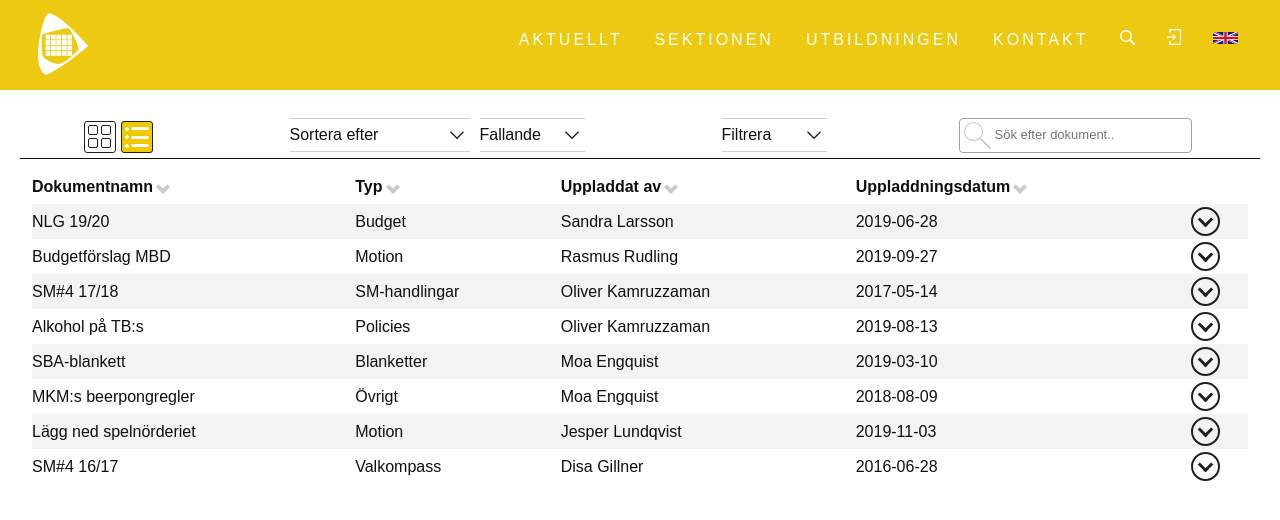
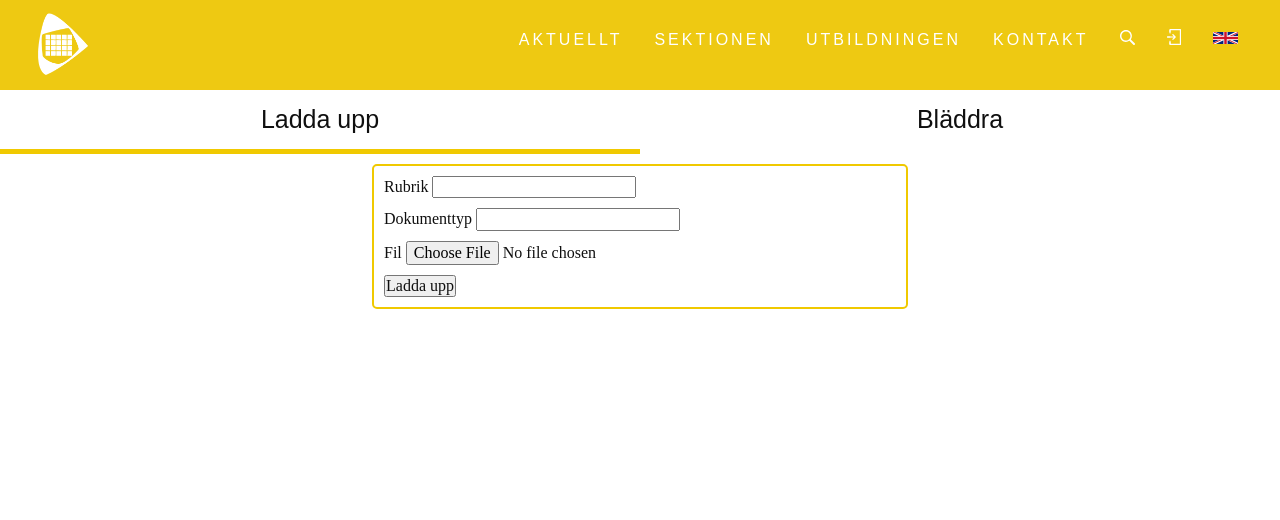
Before and after one commit to medieteknik-kth/medieteknik.com, a React (Create React App) app in the folder app/: page /documents in a window 1280 px wide. Shown: the top 520 px of the page. Built offline with nearby package versions, Linux system fonts and the light colour scheme.

Commit message:
Fixat så att man kan växla mellan att lägga upp dokument och att titta på dokument.

```diff
--- a/app/src/Components/Document/Document.js
+++ b/app/src/Components/Document/Document.js
@@ -2,6 +2,7 @@ import React, { Component } from 'react';
 import './ViewDocuments.js';
 import ViewDocuments from './ViewDocuments.js';
 import PublishDocument from './PublishDocument.js';
+import classes from './DocumentContainer.module.css';
 
 // Att göra:
 // - Kolla upp hur FormData fungerar
@@ -19,13 +20,40 @@ class Document extends Component {
         super();
 
         this.state = {
-            viewCardsview: true
+            viewCardsview: false
+        }
+    }
+
+    viewModeHandler = () => {
+        if (!this.state.viewCardsview) {
+            this.setState({
+                viewCardsview: true
+            })
+        }
+    }
+
+    uploadModeHandler = () => {
+        if (this.state.viewCardsview) {
+            this.setState({
+                viewCardsview: false
+            })
         }
     }
 
     render() {
         return (
             <div>
+                <div className={classes.buttonContainer} onClick={this.uploadModeHandler}>
+                    <div
+                        className={!this.state.viewCardsview ? classes.selected : classes.notSelected}
+                    >Ladda upp</div>
+
+                    <div onClick = {this.viewModeHandler}
+                        className={this.state.viewCardsview ? classes.selected : classes.notSelected}
+                    >Bläddra</div>
+                </div>
+
+
                 {
                     this.state.viewCardsview ?
                     <ViewDocuments /> :
--- a/app/src/Components/Document/Document.module.css
+++ b/app/src/Components/Document/Document.module.css
@@ -37,6 +37,7 @@ h3 {
 .firstFlexContainer {
     display: flex;
     font-family: sans-serif;
+    clear: both;
 }
 
 .main {
--- /dev/null
+++ b/app/src/Components/Document/DocumentContainer.module.css
@@ -0,0 +1,33 @@
+.buttonContainer {
+    width: 100%;
+    margin-top: -20px;
+    text-align: center;
+    overflow: hidden;
+    margin-bottom: 10px;
+}
+
+.notSelected {
+    float: left;
+    width: 50%;
+    font-size: 25px;
+    padding: 15px 0;
+    background-color: white;
+    cursor: pointer;
+    font-family: sans-serif;
+}
+
+.notSelected:hover {
+    background-color: rgb(243, 243, 243);
+}
+
+.selected {
+    float: left;
+    width: 50%;
+    display: inline-block;
+    font-size: 25px;
+    padding: 15px 0;
+    user-select: none;
+    cursor: not-allowed;
+    font-family: sans-serif;
+    border-bottom: 5px solid #f0c900;
+}
--- a/app/src/Components/Document/PublishDocument.js
+++ b/app/src/Components/Document/PublishDocument.js
@@ -1,40 +1,44 @@
-import React, { Component } from 'react';
+import React from 'react';
 
-class PublishDocuments extends Component {
-    render() {
-        return (
-            <div>
-            <form onSubmit={this.handleSubmit}>
+import classes from './PublishDocument.module.css';
+
+// Att göra:
+// - Kolla upp hur FormData fungerar
+// - Ladda upp dokument
+// - Dokumenttitel (Anta dokumentnamn först)
+// - Välj dokumenttyp
+// - Namn, efternamn och datum väljs automatiskt
+// - Fixa konstig loga
+// - Ladda upp knapp
+
+export default function PublishDocuments() {
+    return (
+        <div className={classes.Publish}>
+            <form method="get" encType="multipart/form-data" action="http://localhost:5000/documents">
                 <div>
-                    <label>Förnamn </label>
+                    <label>Rubrik </label>
                     <input
-                        id="forName"
-                        type="text"
-                        name="name"
-                        placeholder="Förnamn"
-                        ref = {input => this.search = input}
+                        name="title"
                     />
                 </div>
 
                 <div>
-                    <label>Efternamn </label>
+                    <label>Dokumenttyp </label>
                     <input
-                        id="surName"
-                        type="text"
-                        name="name"
-                        placeholder="Efternamn"
-                        ref = {input => this.search = input}
+                        name="tag"
                     />
                 </div>
 
+                <div>
+                    <label>Fil </label>
+                    <input
+                        type="file"
+                        name="file"
+                    />
+                </div>
 
-
-
-                <input type="submit" value="Submit" />
-                </form>
-            </div>
-        )
-    }
+                <button type="submit">Ladda upp</button>
+            </form>
+        </div>
+    )
 }
-
-export default PublishDocuments;
--- /dev/null
+++ b/app/src/Components/Document/PublishDocument.module.css
@@ -0,0 +1,12 @@
+.Publish {
+    margin: 5px auto;
+    padding: 10px;
+    width: 40%;
+    clear: both;
+    border: 2px solid #f0c900;
+    border-radius: 5px;
+}
+
+.Publish div {
+    margin-bottom: 10px;
+}
```
